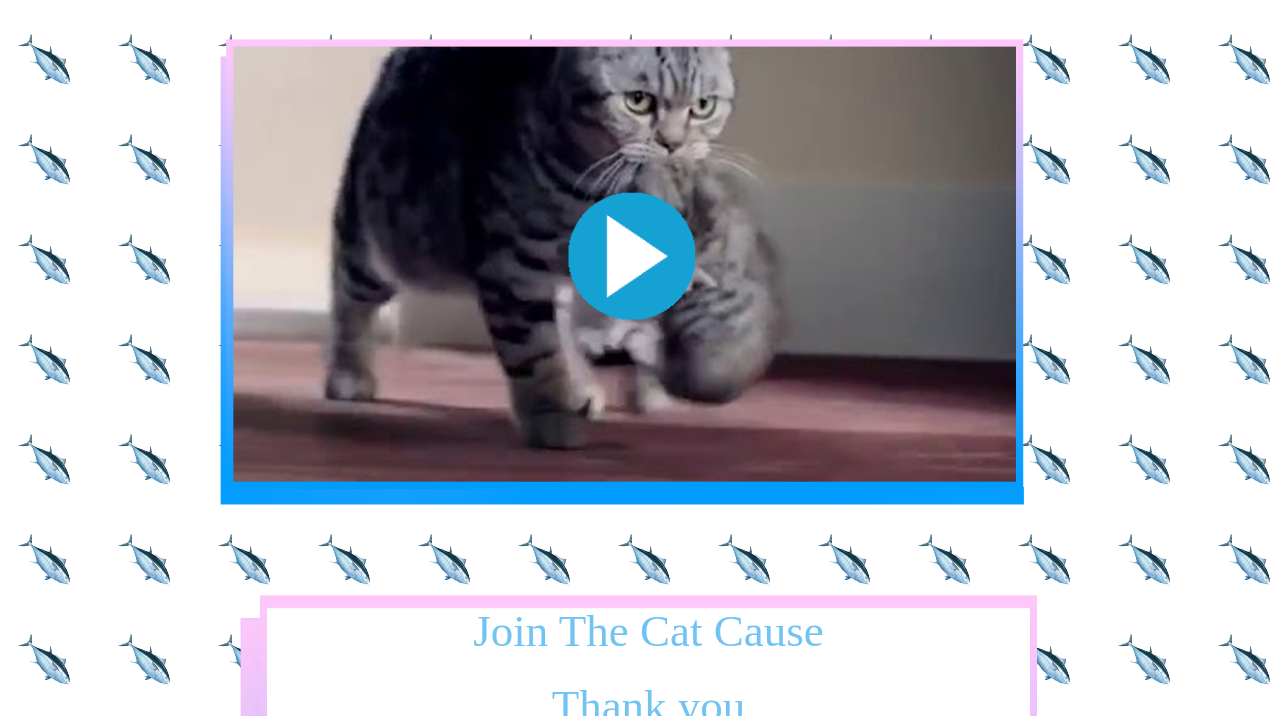
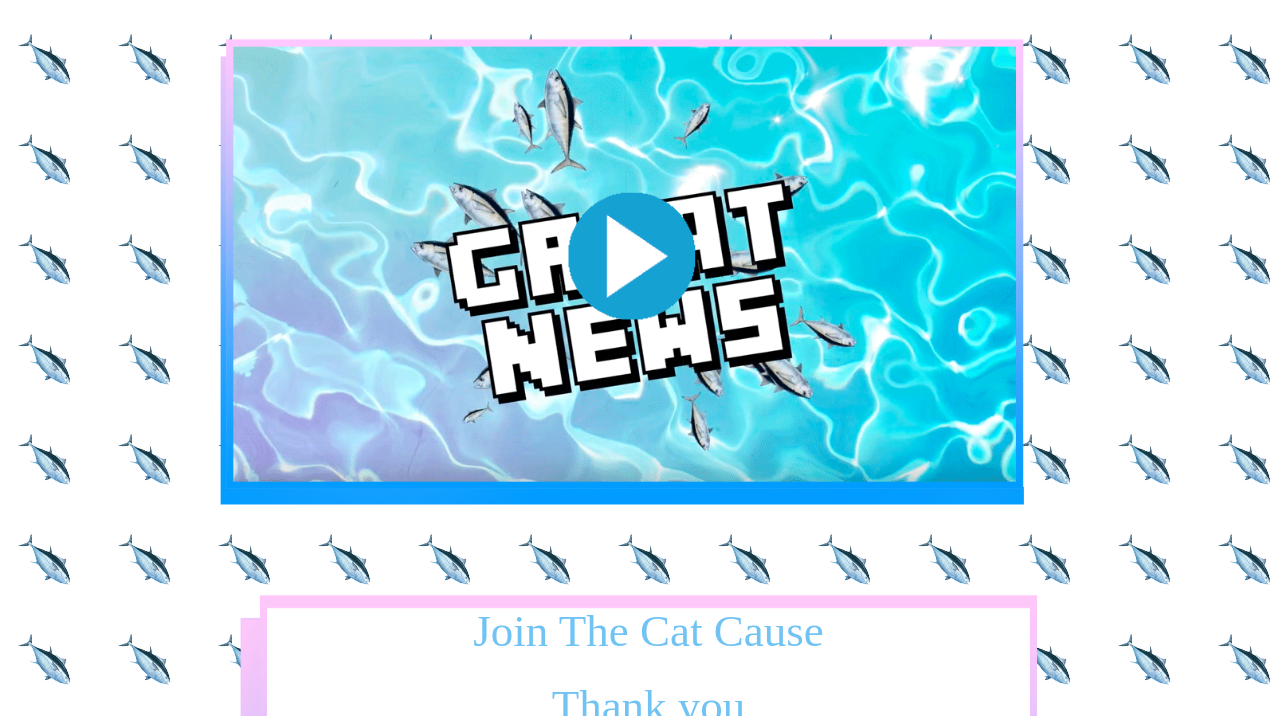
Before and after one commit to greenpeace/catsvsbadtuna, a plain HTML site: page index.html in a window 1280 px wide. Shown: the part 384-1100 px from the top of the page. Drawn offline with Linux system fonts and the light colour scheme; a script that the page names is missing; a web font is replaced by a local one.

Commit message:
Update video preload image

```diff
--- a/index.html
+++ b/index.html
@@ -56,7 +56,7 @@
             <div id="video">
                 <div id="videoimage">
                     <div class="aspect-holder"></div>
-                    <img src="assets/images/video-image.png" style="width:100%; height:auto;" />
+                    <img src="assets/images/video-image-win.gif" style="width:100%; height:auto;" />
                     <div class="play-btn"></div>
                 </div>
                 <div id="videoborder"> <img src="assets/images/video-border.png" style="width:100%; height:auto;" /> </div>
```
Also changed, not shown: assets/images/video-image-win.gif (added).
